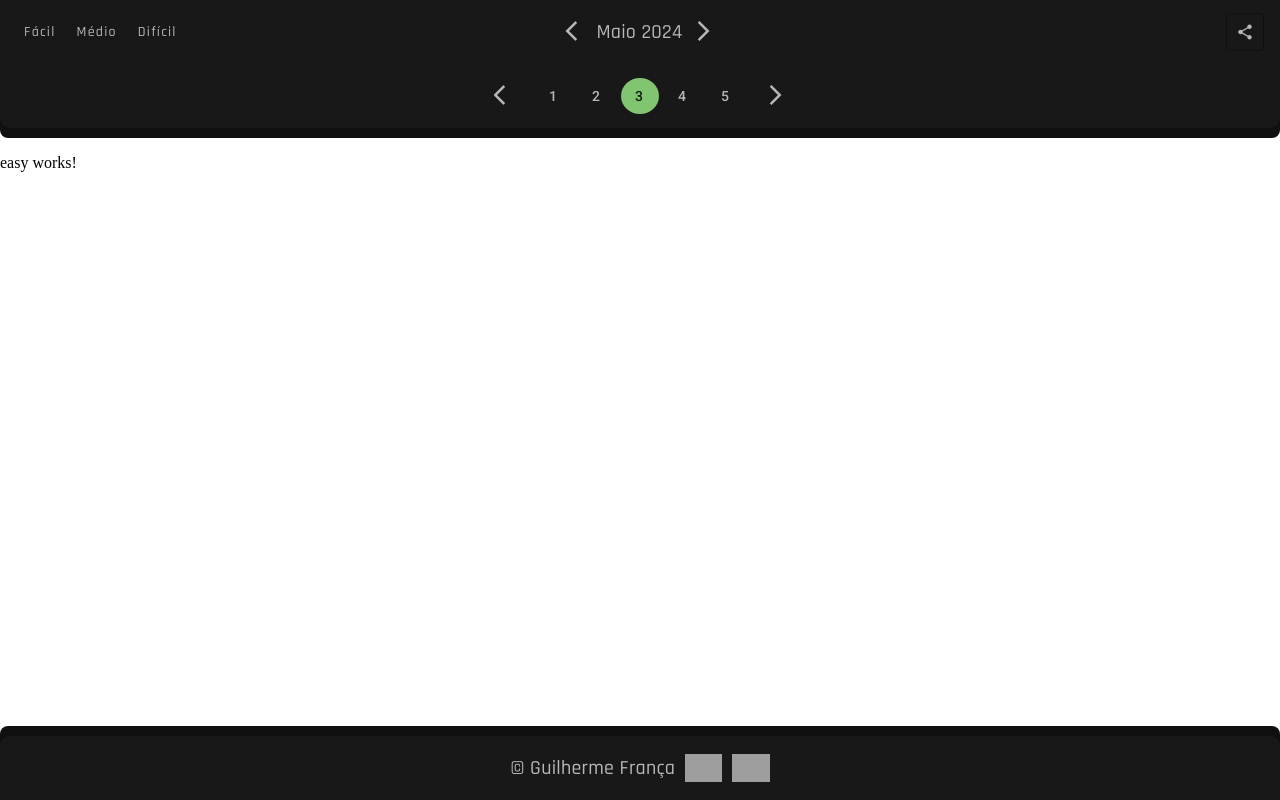
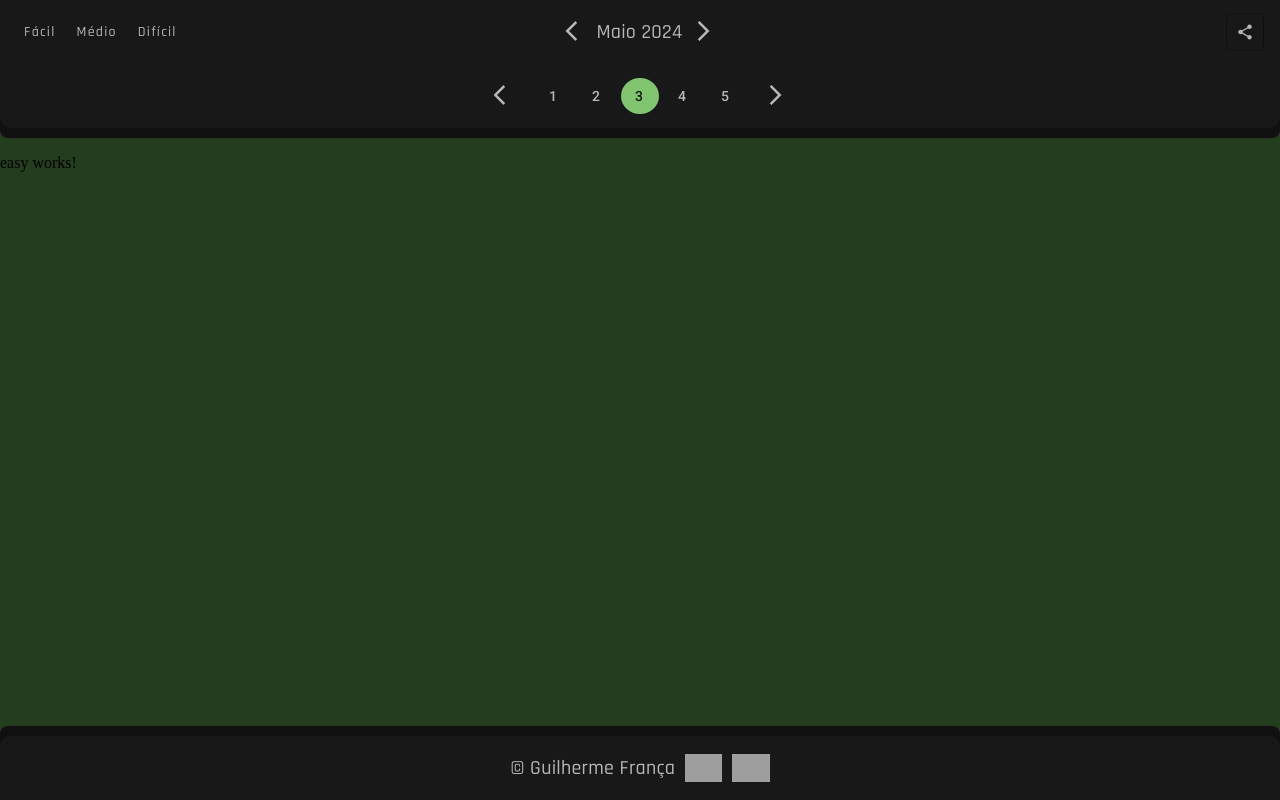
Before and after one commit to GuilhermeFdSilva/Campo-Minado-2.0_FrontEnd, an Angular app: page /facil in a window 1280 px wide. Built offline with nearby package versions, Linux system fonts and the light colour scheme; grey boxes are pictures that could not be loaded.

Commit message:
feat: Body background-color

```diff
--- a/src/styles.scss
+++ b/src/styles.scss
@@ -1,13 +1,4 @@
 @import url('https://fonts.googleapis.com/css2?family=Rajdhani:wght@300;400;500;600;700&display=swap');
-
-html,
-body {
-  height: 100%;
-}
-
-body {
-  margin: 0;
-}
 
 // Font-family
 $font-family: "Rajdhani", sans-serif;
@@ -36,3 +27,13 @@ $tb-radios-top: 10px 10px 0 0;
 $tb-button-height: 38px;
 $tb-button-font-size: 18px;
 $tb-icon-height: 28px;
+
+html,
+body {
+  height: 100%;
+}
+
+body {
+  margin: 0;
+  background-color: $green-one;
+}
```
